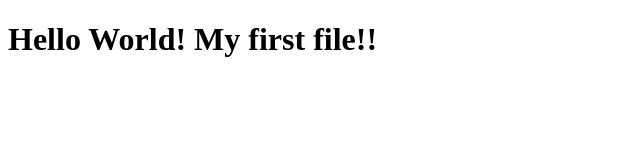
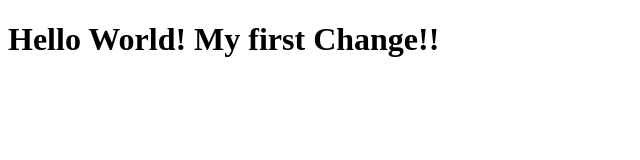
Before and after one commit to pavi2025-lgtm/coursera-test, a plain HTML site: page site/index_site.html in a window 1280 px wide. Shown: the whole page, without its empty margins (0-640 px from the left). Drawn offline with Linux system fonts and the light colour scheme.

Commit message:
my first change

```diff
--- a/site/index_site.html
+++ b/site/index_site.html
@@ -2,6 +2,6 @@
 <html>
 <head><title>Hello Coursera!</title></head>
 <body>
-<h1>Hello World! My first file!!</h1>
+<h1>Hello World! My first Change!! </h1>
 </body>
 </html>
```
